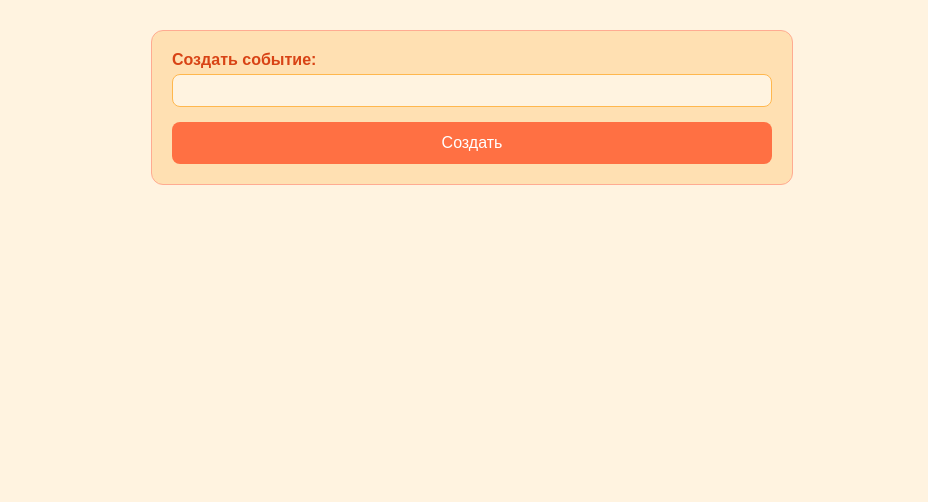
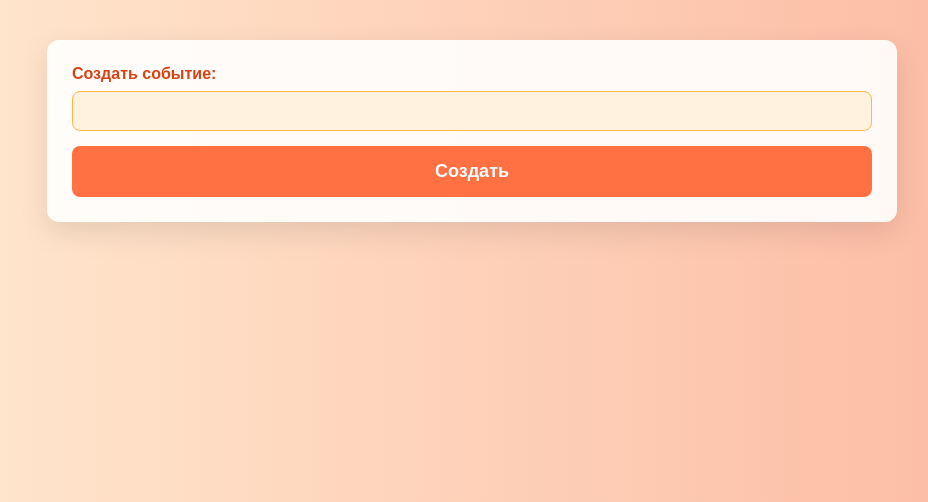
Before and after one commit to z6daB/WhoToWhom, a Django app: page / in a window 1280 px wide. Shown: the top 502 px of the page, without its empty margins (168-1096 px from the left). Run offline with Django 4.2, Linux system fonts and the light colour scheme; the visitor is signed in with stand-in values (Sample User, id 1); data that the repository does not hold is empty.

Commit message:
adding settings for new pages. Adding js and changing existing css styles

```diff
--- a/mysite/splitwise/urls.py
+++ b/mysite/splitwise/urls.py
@@ -6,5 +6,6 @@ urlpatterns = [
     path('', views.index, name='index'),
     path('create_users/<int:event_id>/', views.create_users, name='create_user'),
     path('purchases/<int:event_id>/', views.purchases, name='purchases'),
-    path('create_purchase/<int:event_id>/', views.create_purchase, name='create_purchase')
+    path('create_purchase/<int:event_id>/', views.create_purchase, name='create_purchase'),
+    path('analysis/<int:event_id>/<int:expenses_id>/', views.analysis, name='analysis')
 ]
--- a/mysite/splitwise/views.py
+++ b/mysite/splitwise/views.py
@@ -71,3 +71,11 @@ def create_purchase(request, event_id):
         'form': form
     }
     return render(request, 'splitwise/add_purchase.html', context=context)
+
+
+def analysis(request, event_id, expenses_id):
+
+    context = {
+        'data': None
+    }
+    return render(request, 'splitwise/get_analysis.html', context=context)
--- a/mysite/static/css/styles.css
+++ b/mysite/static/css/styles.css
@@ -1,46 +1,74 @@
 /* Общие стили */
 body {
-    font-family: Arial, sans-serif;
-    margin: 20px;
-    background-color: #fff3e0; /* Соответствует общему теплому фону */
+    font-family: 'Poppins', Arial, sans-serif;
+    background: linear-gradient(to right, #ffecd2, #fcb69f); /* Нежный градиент */
+    margin: 0;
+    display: flex;
+    flex-direction: column;
+    align-items: center;
+    padding: 20px;
 }
 
 h1 {
-    color: #d84315; /* Терракотовый оттенок, как в заголовке ранее */
+    color: #e65100; /* Глубокий оранжевый */
+    font-size: 28px;
+    text-align: center;
+    font-weight: 600;
+    margin-bottom: 20px;
 }
 
 /* Стили для списка событий */
 .events-container {
+    width: 90%; /* Увеличена ширина */
+    min-width: 800px; /* Минимальная ширина */
     margin-bottom: 30px;
+    padding: 25px;
+    background: rgba(255, 255, 255, 0.9); /* Полупрозрачный белый фон */
+    border-radius: 12px;
+    box-shadow: 0 10px 30px rgba(0, 0, 0, 0.1); /* Углубленная тень */
+}
+
+.event-list {
+    display: flex;
+    flex-direction: column;
+    gap: 15px;
 }
 
 .event-item {
-    margin-bottom: 10px;
+    display: flex;
+    justify-content: center;
+    align-items: center;
+    margin-bottom: 1%;
 }
 
 .event-link {
-    color: #ff7043; /* Теплый оранжево-красный цвет для ссылок */
+    font-size: 20px; /* Увеличен размер текста */
+    padding: 15px 30px; /* Увеличены отступы */
+    color: #ff7043; /* Теплый оранжевый */
     text-decoration: none;
-    font-size: 18px;
-    padding: 8px 12px;
-    border: 1px solid #ffcc80; /* Теплый светло-оранжевый цвет для границы */
-    border-radius: 8px; /* Более скругленные углы */
-    display: inline-block;
-    transition: background-color 0.3s ease;
+    border: 2px solid #ffcc80; /* Светлая оранжевая рамка */
+    border-radius: 12px;
+    background: rgba(255, 230, 204, 0.8); /* Полупрозрачный фон */
+    transition: all 0.3s ease;
+    text-align: center; /* Центрирование текста */
+    font-weight: bold; /* Сделать текст жирным */
 }
 
 .event-link:hover {
-    background-color: #ffe082; /* Более насыщенный теплый цвет при наведении */
+    background: #ffe082; /* Насыщенный фон при наведении */
+    color: #d84315; /* Более темный оттенок текста */
+    box-shadow: 0 5px 15px rgba(0, 0, 0, 0.2);
 }
 
 /* Стили для формы */
 .form-container {
-    max-width: 600px;
-    margin: 0 auto;
-    padding: 20px;
-    border: 1px solid #ffab91; /* Теплый светлый оранжевый */
-    border-radius: 12px; /* Более скругленные углы */
-    background-color: #ffe0b2; /* Теплый персиковый фон */
+    width: 90%; /* Увеличена ширина */
+    min-width: 800px; /* Минимальная ширина */
+    margin: 20px auto;
+    padding: 25px;
+    background: rgba(255, 255, 255, 0.9); /* Полупрозрачный белый фон */
+    border-radius: 12px;
+    box-shadow: 0 10px 30px rgba(0, 0, 0, 0.1); /* Углубленная тень */
 }
 
 .form-group {
@@ -49,33 +77,66 @@ h1 {
 
 .form-group label {
     display: block;
-    margin-bottom: 5px;
+    margin-bottom: 8px;
     font-weight: bold;
-    color: #d84315; /* Терракотовый оттенок для текста меток */
+    color: #d84315;
 }
 
 .form-group input {
     width: 100%;
-    padding: 8px;
-    border: 1px solid #ffb74d; /* Теплый оранжевый для границы */
-    border-radius: 8px; /* Более скругленные углы */
+    padding: 10px;
+    border: 1px solid #ffb74d; /* Теплая оранжевая рамка */
+    border-radius: 8px;
+    background-color: #fff3e0; /* Светлый теплый фон */
+    font-size: 16px;
     box-sizing: border-box;
-    background-color: #fff3e0; /* Светлый теплый фон */
 }
 
-/* Стили для кнопок */
-button[type="submit"] {
-    background-color: #ff7043; /* Теплый оранжево-красный цвет */
+
+/* Стили для кнопки */
+.submit-btn {
+    width: 100%;
+    padding: 15px 25px; /* Увеличены отступы */
     border: none;
+    border-radius: 8px;
+    background-color: #ff7043; /* Теплый оранжевый */
     color: #fff;
-    padding: 12px 20px; /* Увеличен размер кнопки */
-    border-radius: 8px; /* Более скругленные углы */
+    font-size: 18px;
+    font-weight: bold;
     cursor: pointer;
-    font-size: 16px;
-    width: 100%;
-    transition: background-color 0.3s ease;
+    transition: all 0.3s ease;
 }
 
-button[type="submit"]:hover {
-    background-color: #e64a19; /* Темно-оранжевый при наведении */
+.submit-btn:hover {
+    background-color: #e64a19; /* Темный оранжевый */
+    transform: scale(1.02); /* Увеличение при наведении */
 }
+
+@keyframes fadeIn {
+    0% {
+        opacity: 0;
+        transform: translateY(20px);
+    }
+    100% {
+        opacity: 1;
+        transform: translateY(0);
+    }
+}
+
+.events-container {
+    animation: fadeIn 1s ease-out; /* Анимация при загрузке контейнера */
+}
+
+.event-item {
+    opacity: 0; /* Изначально элементы скрыты */
+    animation: fadeIn 0.8s ease-out forwards;
+}
+
+/* Автоматическая задержка для каждого элемента */
+.event-item:nth-child(n) {
+    animation-delay: calc(var(--index, 0) * 0.1s);
+}
+
+.form-container {
+    animation: fadeIn 1s ease-out;
+}
--- /dev/null
+++ b/mysite/static/js/index.js
@@ -0,0 +1,24 @@
+// Функция для подтверждения отправки формы
+document.getElementById("event-form").addEventListener("submit", function (event) {
+    const titleInput = this.querySelector("input[name='title']");
+    if (!titleInput.value.trim()) {
+        alert("Название события не может быть пустым!");
+        event.preventDefault(); // Отменяем отправку формы
+    }
+});
+
+document.addEventListener("DOMContentLoaded", () => {
+    const items = document.querySelectorAll(".event-item");
+
+    items.forEach((item, index) => {
+        item.style.setProperty("--index", index); // Устанавливаем индекс элемента
+    });
+
+    // Добавляем эффект клика, если нужно
+    items.forEach(item => {
+        item.addEventListener("click", () => {
+            item.classList.add("clicked");
+            setTimeout(() => item.classList.remove("clicked"), 300);
+        });
+    });
+});
--- a/mysite/templates/splitwise/index.html
+++ b/mysite/templates/splitwise/index.html
@@ -1,7 +1,14 @@
 {% extends 'splitwise/base.html' %}
 {% load static %}
-{% block link %}<link rel="stylesheet" href='{% static "css/styles.css" %}'>{% endblock link %}
+{% block link %}
+    <link rel="stylesheet" href="{% static 'css/styles.css' %}">
+    <script src="{% static 'js/index.js' %}"></script>
+{% endblock link %}
 {% block content %}
+<body>
+    <!-- Основной контент -->
+    <div id="main-content">
+        {% if events %}
         <div class="events-container">
             {% for event in events %}
                 <div class="event-item">
@@ -9,6 +16,7 @@
                 </div>
             {% endfor %}
         </div>
+        {% endif %}
 
         <div class="form-container">
             <form method="post">
@@ -22,5 +30,6 @@
                 <button type="submit" class="submit-btn">Создать</button>
             </form>
         </div>
-
+    </div>
+</body>
 {% endblock content %}
```
Also changed, not shown: mysite/static/css/purchases.css (+24 -0 lines), mysite/static/js/purchases.js (+12 -0 lines), mysite/templates/splitwise/get_analysis.html (added, +7 -0 lines), mysite/templates/splitwise/purchases.html (+11 -4 lines), mysite/accounts/migrations/__init__.py (deleted), mysite/splitwise/migrations/0001_initial.py, mysite/splitwise/migrations/0002_expenses.py (deleted), mysite/splitwise/migrations/0003_events_user.py (deleted), mysite/splitwise/migrations/0004_alter_events_user.py (deleted), mysite/splitwise/migrations/0005_expenses_creator_expenses_members_and_more.py (deleted), mysite/splitwise/migrations/0006_alter_expenses_members.py (deleted), mysite/static/css/get_analysis.css (added). Lines whose indentation alone changed are shown as unchanged.
